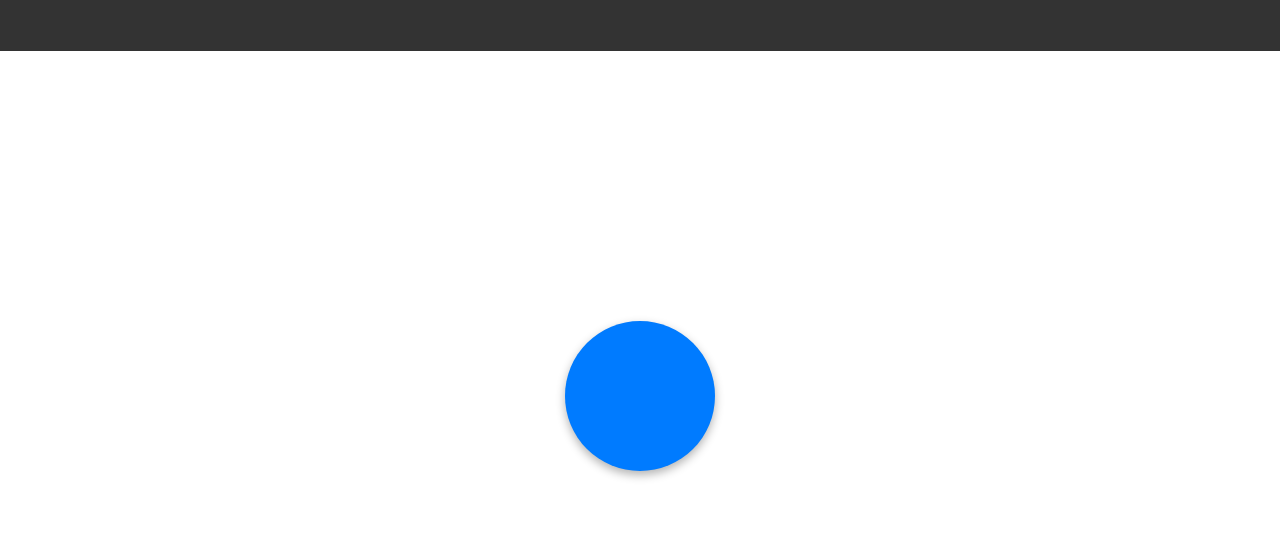
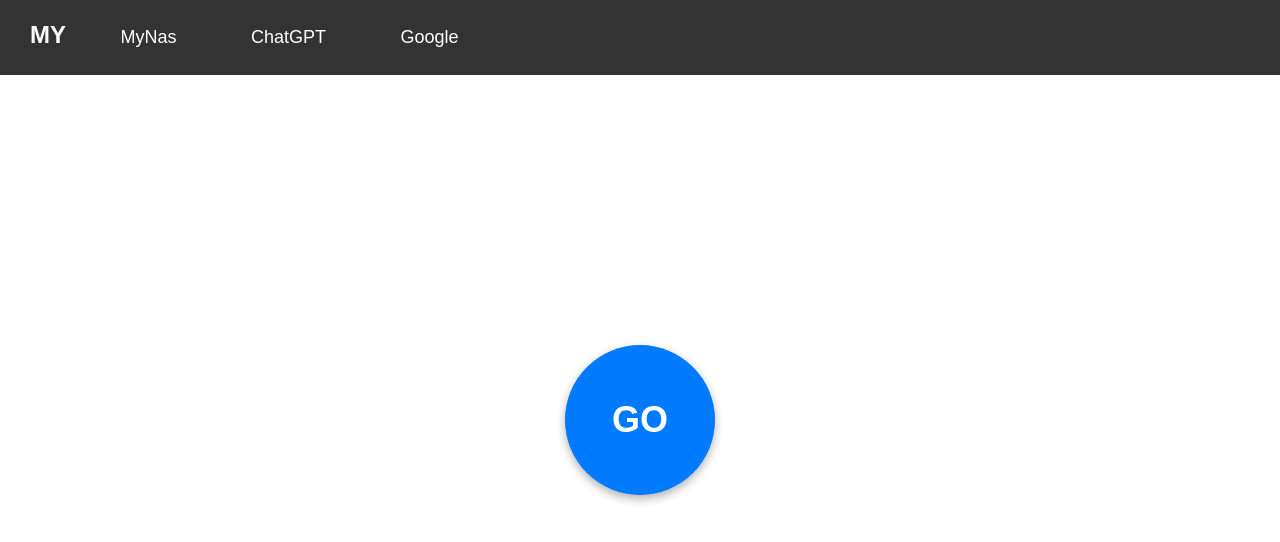
Before and after one commit to iwlyfmyc/MY-test, a plain HTML site: page index.html in a window 1280 px wide. Drawn offline with Linux system fonts and the light colour scheme.

Commit message:
Update index.html

```diff
--- a/index.html
+++ b/index.html
@@ -3,7 +3,7 @@
 <head>
 <meta charset="UTF-8">
 <meta name="viewport" content="width=device-width, initial-scale=1.0">
-<title></title>
+<title>MY</title>
 <style>
   body {
     margin: 0;
@@ -20,16 +20,28 @@
     margin-bottom: 20px;
   }
 
+  .menu a, .menu .site-name {
+    color: #fff;
+    text-decoration: none;
+    margin-right: 30px;
+    display: inline-block;
+  }
+
   .menu a {
     padding: 12px 20px;
     border-radius: 5px;
     font-size: 18px;
-    transition: background-color 0.2s;
-    outline: none;
+    transition: background-color 0.2s; /* 添加过渡效果 */
+    outline: none; /* 移除蓝色光效 */
   }
 
   .menu a:active {
-    background-color: #ddd;
+    background-color: #ddd; /* 按下时的背景颜色 */
+  }
+
+  .menu .site-name {
+    font-size: 24px;
+    font-weight: bold;
   }
 
   .button-container {
@@ -58,7 +70,12 @@
     display: flex;
     justify-content: center;
     align-items: center;
-    outline: none;
+    outline: none; /* 移除蓝色光效 */
+  }
+
+  .button span {
+    transition: transform 0.3s ease;
+    line-height: 1;
   }
 
   .button:active {
@@ -66,6 +83,11 @@
   }
 
   @media screen and (max-width: 480px) {
+    .menu .site-name {
+      font-size: 12px;
+      margin-right: 15px;
+    }
+
     .menu a {
       font-size: 9px;
       margin-right: 15px;
@@ -83,6 +105,7 @@
     }
   }
 
+  /* 移除所有可聚焦元素的轮廓 */
   :focus {
     outline: none;
   }
@@ -90,20 +113,21 @@
 </head>
 <body>
   <div class="menu">
-    <a href="#" onclick="showScreen('mynas')" id="blueLink" class="active"></a>
-    <a href="#" onclick="showScreen('chatgpt')" id="baiduLink"></a>
-    <a href="#" onclick="showScreen('google')" id="googleLink"></a>
+    <span class="site-name">MY</span>
+    <a href="#" onclick="showScreen('mynas')" id="blueLink" class="active">MyNas</a>
+    <a href="#" onclick="showScreen('chatgpt')" id="baiduLink">ChatGPT</a>
+    <a href="#" onclick="showScreen('google')" id="googleLink">Google</a>
   </div>
 
   <div class="button-container">
     <div id="mynasScreen" class="screen">
-      <div class="button" onclick="navigateTo('https://iwlyfmyc.ddnsto.com:443')"></div>
+      <div class="button" onclick="navigateTo('https://iwlyfmyc.ddnsto.com:443')"><span>GO</span></div>
     </div>
     <div id="chatgptScreen" class="screen" style="display: none;">
-      <div class="button" onclick="navigateTo('https://chatgpt.com/')"></div>
+      <div class="button" onclick="navigateTo('https://chatgpt.com/')"><span>Chat</span></div>
     </div>
     <div id="googleScreen" class="screen" style="display: none;">
-      <div class="button" onclick="navigateTo('https://www.google.com')"></div>
+      <div class="button" onclick="navigateTo('https://www.google.com')"><span>Goo</span></div>
     </div>
   </div>
 
```
